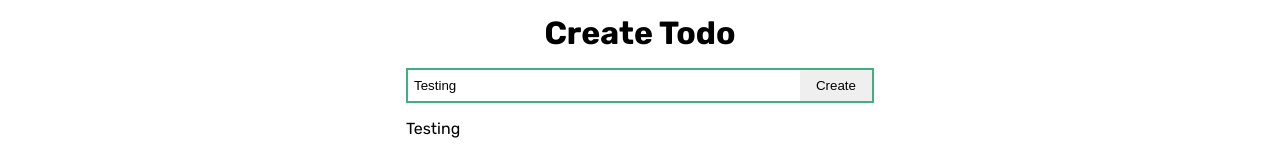
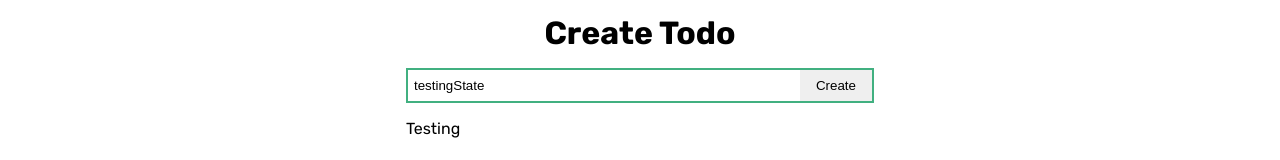
Before and after one commit to khouloudhaddad/vue-todos, a Vue app: page / in a window 1280 px wide. Shown: the part 173-333 px from the top of the page. Built offline with nearby package versions, Linux system fonts and the light colour scheme; the HTML template or start-up script is replaced by a standard one.

Commit message:
Data reactivity with reactive vs Ref

```diff
--- a/src/components/TodoCreator.vue
+++ b/src/components/TodoCreator.vue
@@ -1,13 +1,17 @@
 <script setup>
     import {
+        reactive,
         ref
     } from "vue";
     const todo = ref("Testing");
+const todoState = reactive({
+        todo: "testingState"
+    });
 </script>
 
 <template>
     <div class="input-wrap">
-        <input type="text" v-model="todo" />
+        <input type="text" v-model="todoState.todo" />
         <button>Create</button>
     </div>
     <p>{{ todo }}</p>
```
